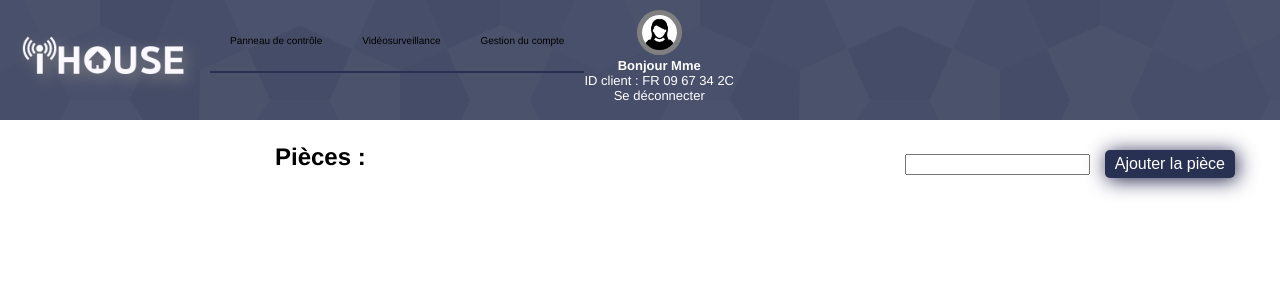
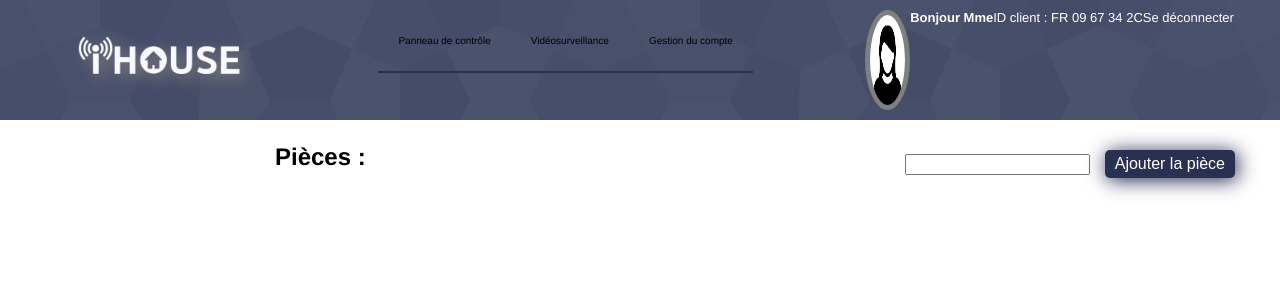
Before and after one commit to alp96/ihouse, a PHP site: page /default.php in a window 1280 px wide. Shown: the top 300 px of the page. Run offline with PHP 8.4, Linux system fonts and the light colour scheme; the visitor is signed in with stand-in values (Sample User, id 1); data that the repository does not hold is empty.

Commit message:
header bite

```diff
--- a/style.css
+++ b/style.css
@@ -263,6 +263,7 @@ justify-content: center;
 	position: fixed;
 	width: 100%;
 	display: flex;
+	justify-content: space-around;
 }
 
 #logo_mini{
--- a/template/header.php
+++ b/template/header.php
@@ -19,8 +19,9 @@
 				}
 				?>
 			</ul>
+		</div>
 
-			<div id="bonhomme">
+		<div class="info">
 			<?php
 			$name = $donnees["nom"];
 			if ($donnees["genre"] == "homme") {
@@ -46,4 +47,3 @@
 			<a href="logout.php" id="logout">Se déconnecter</a>
 		</div>
 	</div>
-	</div>
```
Lines whose indentation alone changed are shown as unchanged.
